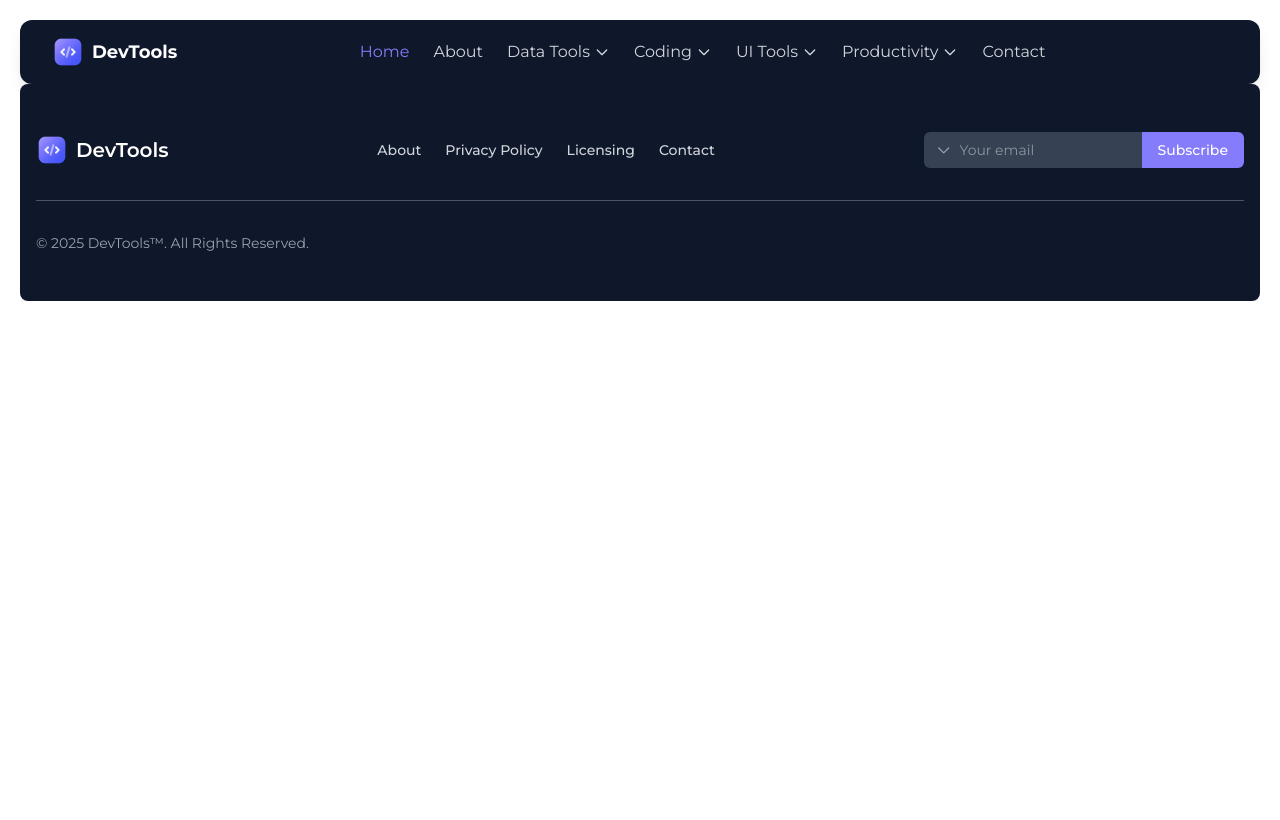
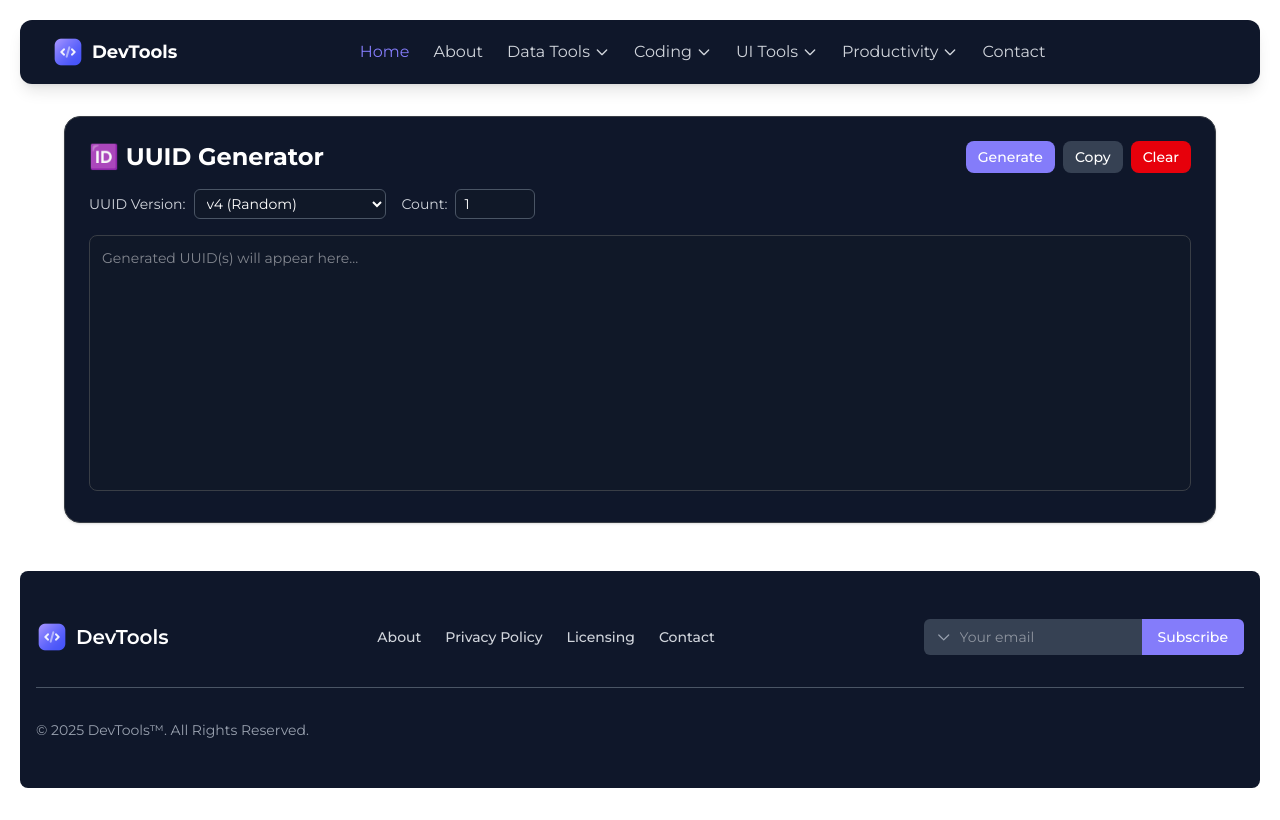
Before and after one commit to ashikulislamm/DevToolsBox, a React (Vite) app: page /tools/uuid in a window 1280 px wide. Built offline with nearby package versions, Linux system fonts and the light colour scheme.

Commit message:
UUID Tool Added

```diff
--- a/package.json
+++ b/package.json
@@ -17,7 +17,8 @@
     "react-dom": "^19.1.1",
     "react-icons": "^5.5.0",
     "react-router-dom": "^7.9.3",
-    "tailwindcss": "^4.1.13"
+    "tailwindcss": "^4.1.13",
+    "uuid": "^13.0.0"
   },
   "devDependencies": {
     "@eslint/js": "^9.36.0",
--- a/src/App.jsx
+++ b/src/App.jsx
@@ -7,19 +7,25 @@ import { Footer } from "./components/Footer.jsx";
 import { Contact } from "./pages/Contact.jsx";
 import JsonFormatter from "./pages/tools/JsonFormatter.jsx";
 import Base64Tool from "./pages/tools/Base64Tool.jsx";
+import UuidTool from "./pages/tools/UuidTool.jsx";
 function App() {
   const [count, setCount] = useState(0);
 
   return (
     <Router>
+      <div className="min-h-screen flex flex-col">
         <Navbar />
+        <main className="flex-1">
           <Routes>
             <Route path="/" element={<Home />} />
             <Route path="/tools/json-formatter" element={<JsonFormatter />} />
             <Route path="/tools/base64" element={<Base64Tool />} />
+            <Route path="/tools/uuid" element={<UuidTool />} />
             <Route path="/contact" element={<Contact />} />
           </Routes>
+        </main>
         <Footer />
+      </div>
     </Router>
   );
 }
--- a/src/components/Footer.jsx
+++ b/src/components/Footer.jsx
@@ -3,7 +3,7 @@ import Logo from "../assets/Logo.png";
 
 export const Footer = () => {
   return (
-    <footer className="bg-[var(--primary-color)] text-gray-300 rounded-lg">
+    <footer className="bg-[var(--primary-color)] text-gray-300 rounded-lg mb-8">
       <div className="container mx-auto px-4 py-8 lg:py-12">
         {/* Top Row */}
         <div className="flex flex-col md:flex-row md:items-center md:justify-between gap-6">
--- a/src/index.css
+++ b/src/index.css
@@ -8,10 +8,54 @@
   --accent-color: #847cfa;
   --font-family: "Montserrat", sans-serif;
 }
-body {
+html, body {
   margin: 0;
   padding: 0;
   box-sizing: border-box;
+  height: 100%;
   font-family: var(--font-family);
 }
+
+#root {
+  height: 100%;
+}
+
+/* Custom Scrollbar Styles */
+.custom-scrollbar {
+  /* Firefox */
+  scrollbar-width: thin;
+  scrollbar-color: #4b5563 #1f2937;
+}
+
+.custom-scrollbar::-webkit-scrollbar {
+  width: 8px;
+}
+
+.custom-scrollbar::-webkit-scrollbar-track {
+  background: #1f2937;
+  border-radius: 10px;
+}
+
+.custom-scrollbar::-webkit-scrollbar-thumb {
+  background: #4b5563;
+  border-radius: 10px;
+  border: 1px solid #1f2937;
+}
+
+.custom-scrollbar::-webkit-scrollbar-thumb:hover {
+  background: #6b7280;
+}
+
+/* Number input without spin buttons */
+.no-spin::-webkit-outer-spin-button,
+.no-spin::-webkit-inner-spin-button {
+  -webkit-appearance: none;
+  margin: 0;
+}
+
+.no-spin[type=number] {
+  -moz-appearance: textfield;
+  appearance: textfield;
+}
+
 /* Utility classes for consistent spacing #1447E6 #222831*/
--- /dev/null
+++ b/src/pages/tools/UuidTool.jsx
@@ -0,0 +1,251 @@
+import { useState, useEffect } from "react";
+import { v4 as uuidv4, v1 as uuidv1 } from "uuid";
+
+export default function UuidTool() {
+  const [uuid, setUuid] = useState("");
+  const [version, setVersion] = useState("v4");
+  const [count, setCount] = useState(1);
+  const [notifications, setNotifications] = useState([]);
+
+  // Notification functions
+  const showNotification = (message, type = "success") => {
+    const id = Date.now();
+    const newNotification = { id, message, type };
+    setNotifications((prev) => [...prev, newNotification]);
+
+    // Auto remove after 3 seconds
+    setTimeout(() => {
+      removeNotification(id);
+    }, 3000);
+  };
+
+  const removeNotification = (id) => {
+    setNotifications((prev) =>
+      prev.filter((notification) => notification.id !== id)
+    );
+  };
+
+  const generateUUID = () => {
+    const list = [];
+    for (let i = 0; i < count; i++) {
+      list.push(version === "v1" ? uuidv1() : uuidv4());
+    }
+    setUuid(list.join("\n"));
+  };
+
+  const copyUUID = async () => {
+    if (!uuid.trim()) {
+      showNotification(
+        "No UUID to copy! Please generate a UUID first.",
+        "error"
+      );
+      return;
+    }
+
+    try {
+      await navigator.clipboard.writeText(uuid);
+      showNotification("📋 UUID copied to clipboard successfully!", "success");
+    } catch (err) {
+      showNotification("❌ Failed to copy UUID to clipboard", "error");
+    }
+  };
+
+  const clearUUID = () => {
+    setUuid("");
+  };
+
+  // Toast Notification Component
+  const ToastNotification = ({ notification, onRemove }) => {
+    const { id, message, type } = notification;
+    const [isVisible, setIsVisible] = useState(false);
+
+    useEffect(() => {
+      // Trigger animation on mount
+      setTimeout(() => setIsVisible(true), 10);
+    }, []);
+
+    const getIcon = () => {
+      switch (type) {
+        case "success":
+          return (
+            <svg
+              className="w-5 h-5 text-green-400"
+              fill="currentColor"
+              viewBox="0 0 20 20"
+            >
+              <path
+                fillRule="evenodd"
+                d="M10 18a8 8 0 100-16 8 8 0 000 16zm3.707-9.293a1 1 0 00-1.414-1.414L9 10.586 7.707 9.293a1 1 0 00-1.414 1.414l2 2a1 1 0 001.414 0l4-4z"
+                clipRule="evenodd"
+              />
+            </svg>
+          );
+        case "error":
+          return (
+            <svg
+              className="w-5 h-5 text-red-400"
+              fill="currentColor"
+              viewBox="0 0 20 20"
+            >
+              <path
+                fillRule="evenodd"
+                d="M10 18a8 8 0 100-16 8 8 0 000 16zM8.707 7.293a1 1 0 00-1.414 1.414L8.586 10l-1.293 1.293a1 1 0 101.414 1.414L10 11.414l1.293 1.293a1 1 0 001.414-1.414L11.414 10l1.293-1.293a1 1 0 00-1.414-1.414L10 8.586 8.707 7.293z"
+                clipRule="evenodd"
+              />
+            </svg>
+          );
+        default:
+          return (
+            <svg
+              className="w-5 h-5 text-blue-400"
+              fill="currentColor"
+              viewBox="0 0 20 20"
+            >
+              <path
+                fillRule="evenodd"
+                d="M18 10a8 8 0 11-16 0 8 8 0 0116 0zm-7-4a1 1 0 11-2 0 1 1 0 012 0zM9 9a1 1 0 000 2v3a1 1 0 001 1h1a1 1 0 100-2v-3a1 1 0 00-1-1H9z"
+                clipRule="evenodd"
+              />
+            </svg>
+          );
+      }
+    };
+
+    const getBgColor = () => {
+      switch (type) {
+        case "success":
+          return "bg-green-50 border-green-200";
+        case "error":
+          return "bg-red-50 border-red-200";
+        default:
+          return "bg-blue-50 border-blue-200";
+      }
+    };
+
+    const getTextColor = () => {
+      switch (type) {
+        case "success":
+          return "text-green-800";
+        case "error":
+          return "text-red-800";
+        default:
+          return "text-blue-800";
+      }
+    };
+
+    return (
+      <div
+        className={`flex items-start p-4 mb-3 rounded-lg border ${getBgColor()} ${getTextColor()} transform transition-all duration-300 ease-in-out shadow-lg`}
+        style={{
+          transform: isVisible ? "translateX(0)" : "translateX(100%)",
+          opacity: isVisible ? 1 : 0,
+        }}
+      >
+        <div className="flex-shrink-0 mt-0.5">{getIcon()}</div>
+        <div className="ml-3 text-sm font-medium flex-1 min-w-0">{message}</div>
+        <button
+          onClick={() => onRemove(id)}
+          className={`ml-3 flex-shrink-0 rounded-lg p-1 inline-flex items-center justify-center h-6 w-6 ${getTextColor()} hover:bg-white hover:bg-opacity-30 focus:ring-2 focus:ring-gray-300 focus:outline-none transition-colors`}
+        >
+          <svg className="w-4 h-4" fill="currentColor" viewBox="0 0 20 20">
+            <path
+              fillRule="evenodd"
+              d="M4.293 4.293a1 1 0 011.414 0L10 8.586l4.293-4.293a1 1 0 111.414 1.414L11.414 10l4.293 4.293a1 1 0 01-1.414 1.414L10 11.414l-4.293 4.293a1 1 0 01-1.414-1.414L8.586 10 4.293 5.707a1 1 0 010-1.414z"
+              clipRule="evenodd"
+            />
+          </svg>
+        </button>
+      </div>
+    );
+  };
+
+  return (
+    <div
+      className="w-full max-w-6xl mx-auto mt-8 p-6 rounded-2xl shadow-sm border"
+      style={{
+        backgroundColor: "var(--primary-color)",
+        color: "#fff",
+        borderColor: "var(--secondary-color)",
+        fontFamily: "var(--font-family)",
+      }}
+    >
+      {/* Header */}
+      <div className="flex flex-col sm:flex-row sm:items-center sm:justify-between mb-4">
+        <h1 className="text-2xl font-bold text-white">🆔 UUID Generator</h1>
+        <div className="flex flex-wrap gap-2 mt-3 sm:mt-0">
+          <button
+            onClick={generateUUID}
+            className="px-3 py-1.5 rounded-lg text-sm font-medium"
+            style={{ backgroundColor: "var(--accent-color)" }}
+          >
+            Generate
+          </button>
+          <button
+            onClick={copyUUID}
+            className="px-3 py-1.5 rounded-lg text-sm font-medium bg-gray-700 hover:bg-gray-800"
+          >
+            Copy
+          </button>
+          <button
+            onClick={clearUUID}
+            className="px-3 py-1.5 rounded-lg text-sm font-medium bg-red-600 hover:bg-red-700"
+          >
+            Clear
+          </button>
+        </div>
+      </div>
+
+      {/* Options */}
+      <div className="flex flex-wrap gap-4 mb-4">
+        <div>
+          <label className="text-sm text-gray-300 mr-2">UUID Version:</label>
+          <select
+            value={version}
+            onChange={(e) => setVersion(e.target.value)}
+            className="px-2 py-1 rounded-md bg-gray-900 border border-gray-600 text-sm outline-none"
+          >
+            <option value="v4">v4 (Random)</option>
+            <option value="v1">v1 (Timestamp-based)</option>
+          </select>
+        </div>
+
+        <div>
+          <label className="text-sm text-gray-300 mr-2">Count:</label>
+          <input
+            type="number"
+            min="1"
+            max="50"
+            value={count}
+            onChange={(e) => setCount(Number(e.target.value))}
+            className="w-20 px-2 py-1 rounded-md bg-gray-900 border border-gray-600 text-sm outline-none"
+          />
+        </div>
+      </div>
+
+      {/* Output */}
+      <textarea
+        value={uuid}
+        readOnly
+        className="w-full h-64 p-3 border rounded-lg font-mono text-sm bg-gray-900 text-gray-100 resize-none custom-scrollbar"
+        style={{
+          borderColor: "var(--secondary-color)",
+          fontFamily: "var(--font-family)",
+        }}
+        placeholder="Generated UUID(s) will appear here..."
+      />
+
+      {/* Toast Notifications Container */}
+      {notifications.length > 0 && (
+        <div className="fixed top-4 right-4 z-50 space-y-2 max-w-sm w-full">
+          {notifications.map((notification) => (
+            <ToastNotification
+              key={notification.id}
+              notification={notification}
+              onRemove={removeNotification}
+            />
+          ))}
+        </div>
+      )}
+    </div>
+  );
+}
```
Also changed, not shown: 1 other file (tests, documents, lock files or other folders). Lines whose indentation alone changed are shown as unchanged.
